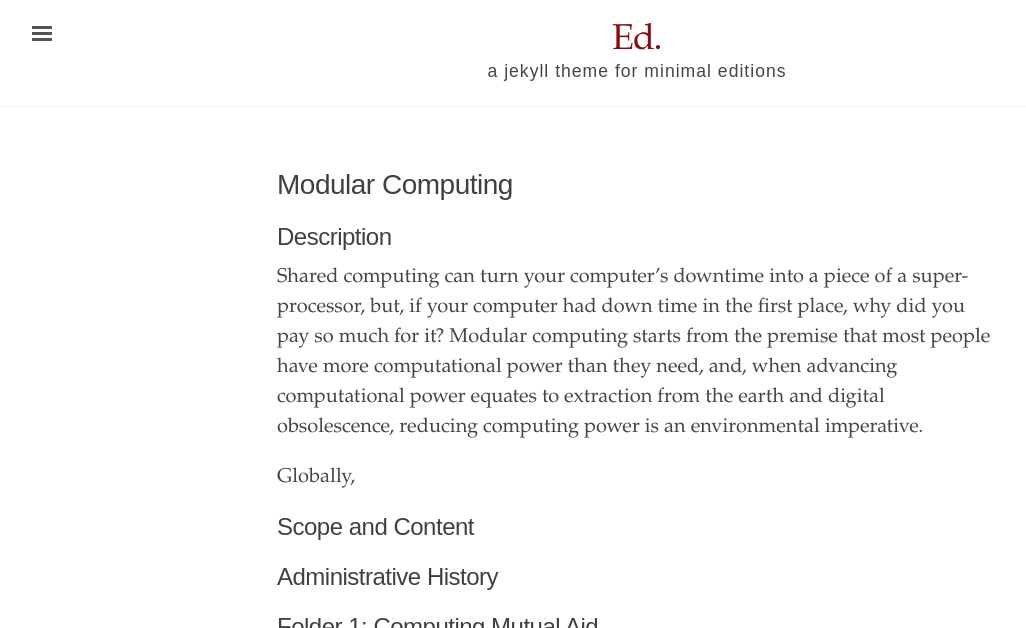
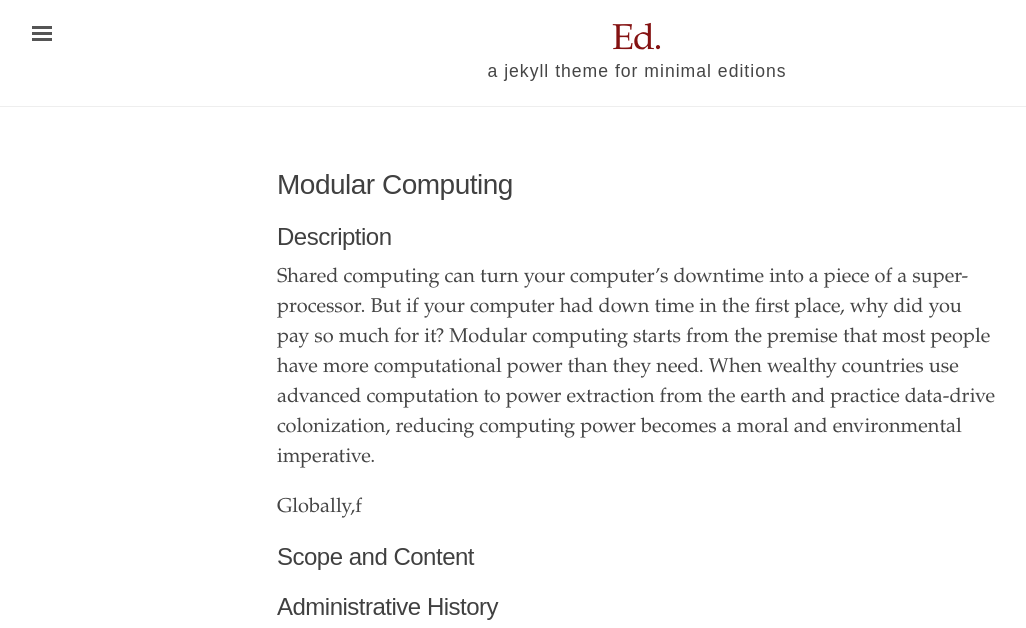
Before and after one commit to jfo-omalley/repairarch, a Jekyll site: the page built from _texts/computing.md, in a window 1280 px wide and 900 px high, cut to the strip 0-628 px from the top of the window. Shown: the whole strip, without its empty margins (3-1029 px from the left). Built offline with Jekyll 4.4.1, drawn with Linux system fonts in a browser that asks for light colours.

Commit message:
Update computing.md

```diff
--- a/_texts/computing.md
+++ b/_texts/computing.md
@@ -14,9 +14,9 @@ toc:
 
 ## Description
 
-Shared computing can turn your computer's downtime into a piece of a super-processor, but, if your computer had down time in the first place, why did you pay so much for it? Modular computing starts from the premise that most people have more computational power than they need, and, when advancing computational power equates to extraction from the earth and digital obsolescence, reducing computing power is an environmental imperative.
+Shared computing can turn your computer's downtime into a piece of a super-processor. But if your computer had down time in the first place, why did you pay so much for it? Modular computing starts from the premise that most people have more computational power than they need. When wealthy countries use advanced computation to power extraction from the earth and practice data-drive colonization, reducing computing power becomes a moral and environmental imperative.
 
-Globally,
+Globally,f
 
 ## Scope and Content
 
```
